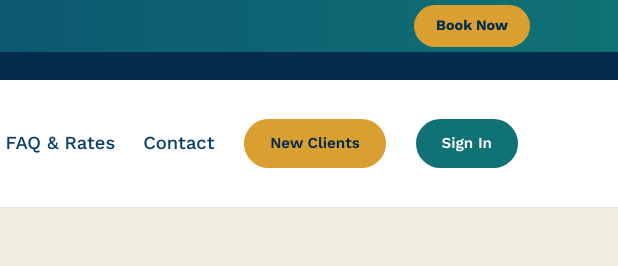
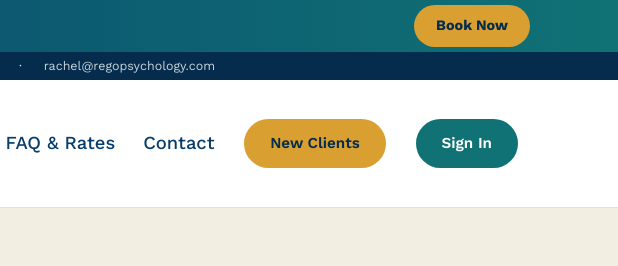
Before and after one commit to sebastiancariaga/Rego-Psychology, a plain HTML site: page about.html in a window 1280 px wide. Shown: the top 266 px of the page, 662-1280 px from the left. Drawn offline with nearby package versions, Linux system fonts and the light colour scheme.

Commit message:
Add Rachel's email to top contact strip
Co-Authored-By: Claude Opus 5.5 <noreply@anthropic.com>

```diff
--- a/about.html
+++ b/about.html
@@ -23,7 +23,7 @@
 <div class="topbar">
   <div class="wrap">
     <div class="topbar-links">
-      <span>11500 29 St SE #105, Calgary, AB T2Z 3W9</span><span>&middot;</span><span><a href="tel:+14038798700">(403) 879-8700</a></span><span>&middot;</span><span>Virtual across Alberta</span>
+      <span>11500 29 St SE #105, Calgary, AB T2Z 3W9</span><span>&middot;</span><span><a href="tel:+14038798700">(403) 879-8700</a></span><span>&middot;</span><span>Virtual across Alberta</span><span>&middot;</span><span><a href="mailto:rachel@regopsychology.com">rachel@regopsychology.com</a></span>
     </div>
   </div>
 </div>
```
Also changed, not shown: contact.html (+1 -1 lines), faq.html (+1 -1 lines), index.html (+1 -1 lines), services.html (+1 -1 lines).
